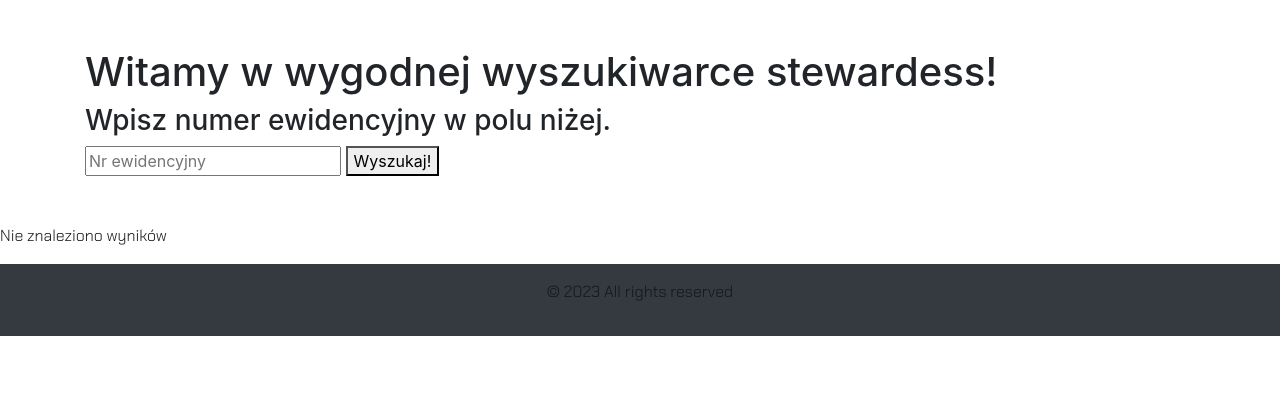
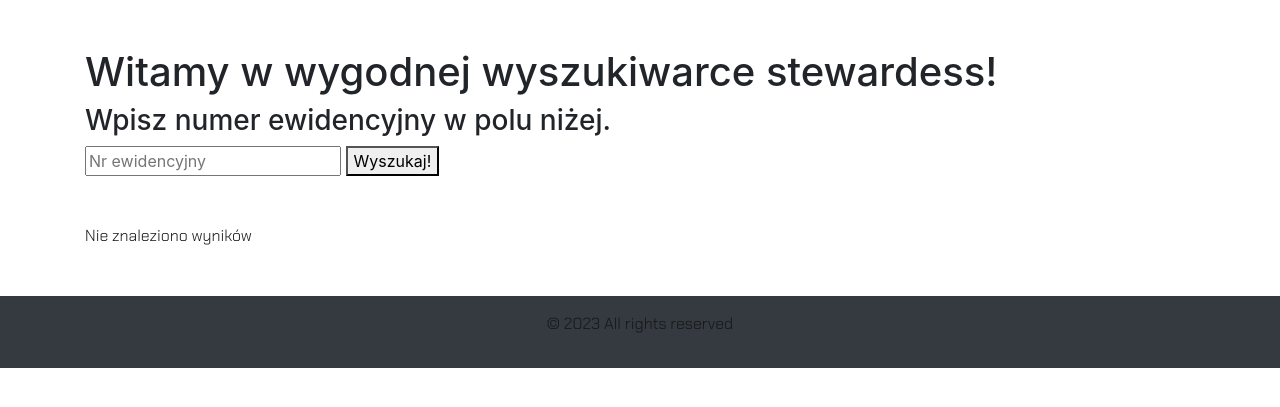
Before and after one commit to misharybkin/mypage, a Django app: page /search/ in a window 1280 px wide. Shown: the part 56-463 px from the top of the page. Run offline with Django 4.2, Linux system fonts and the light colour scheme; some libraries are stand-ins or nearby versions; some web fonts are replaced.

Commit message:
Poprawiony widok tabeli stewardess

```diff
--- a/beggin/templates/home.html
+++ b/beggin/templates/home.html
@@ -21,7 +21,8 @@
 
 </div>
 {% if results %}
-    <table border="2">
+<div class="container my-5">
+    <table style = "width: 100%" border="3">
             {% for stewardesses in results %}
     <tr>
         <th>Nr_ewidencyjny</th>
@@ -42,9 +43,12 @@
             {% endfor %}
 
 </table>
+</div>
 
 {% else %}
+<div class="container my-5">
     <p>Nie znaleziono wyników</p>
+</div>
 
 {% endif %}
 
```
